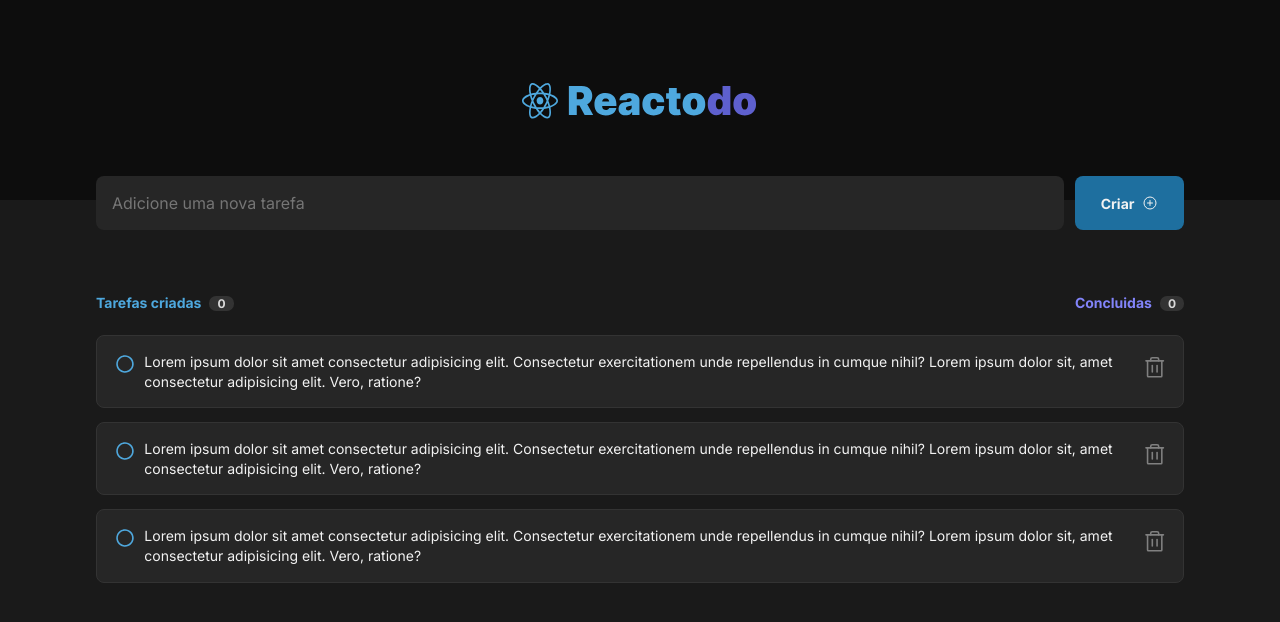
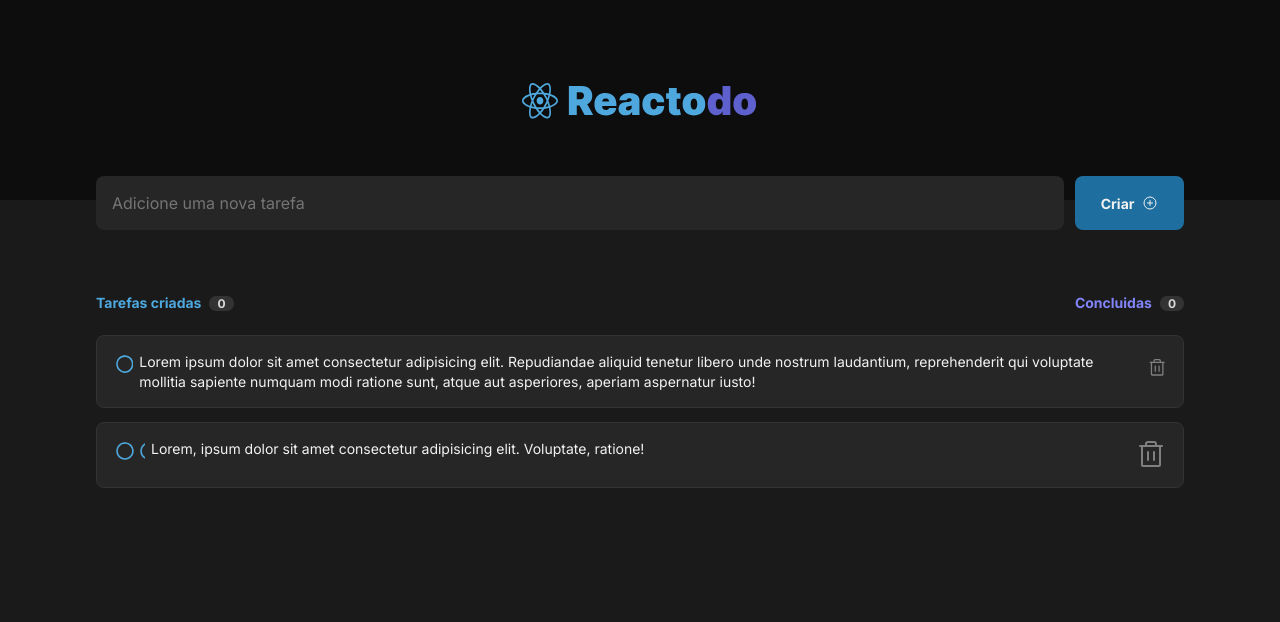
Before and after one commit to thiagolemosdev/react-todo, a React (Vite) app: page / in a window 1280 px wide. Shown: the top 622 px of the page. Built offline with nearby package versions, Linux system fonts and the light colour scheme.

Commit message:
input funcional

```diff
--- a/package.json
+++ b/package.json
@@ -11,7 +11,8 @@
   "dependencies": {
     "phosphor-react": "^1.4.1",
     "react": "^18.2.0",
-    "react-dom": "^18.2.0"
+    "react-dom": "^18.2.0",
+    "uuidv4": "^6.2.13"
   },
   "devDependencies": {
     "@types/react": "^18.0.17",
--- a/src/App.tsx
+++ b/src/App.tsx
@@ -1,9 +1,12 @@
 import Header from './components/Header'
-import InputTodo from './components/InputTodo'
 
 import styles from './App.module.css'
 import './global.css'
-import Tasks from './components/TasksList'
+import TasksList from './components/TasksList'
+import { v4 } from 'uuid';
+
+
+const tasks = []
 
 function App() {
 
@@ -11,11 +14,8 @@ function App() {
     <>
       <Header />
       <div className={styles.wrapper}>
-        <div>
-          <InputTodo />
-        </div>
         <main>
-          <Tasks />
+          <TasksList task={tasks} />
         </main>
       </div>
     </>
--- a/src/components/InputTodo.module.css
+++ /dev/null
@@ -1,57 +0,0 @@
-.form {
-  width: 100%;
-  display: flex;
-  justify-content: space-between;
-}
-
-.form input {
-  width: 89%;
-  height: 54px;
-  padding: 1rem;
-  border-radius: 8px;
-
-  background-color: var(--gray-500);
-  border: none;
-  color: var(--gray-100);
-}
-
-.form input:focus {
-  outline: 1px solid var(--purple);
-}
-
-.form button {
-  display: flex;
-  align-items: center;
-  justify-content: center;
-  gap: 0.5rem;
-
-  width: 10%;
-  border-radius: 8px;
-  background-color: var(--dark-blue);
-  border: none;
-  color: var(--gray-100);
-  font-size: 0.875rem;
-  font-weight: bold;
-  transition: 0.3s;
-}
-
-.form button:hover {
-  background: var(--blue);
-}
-
-@media (max-width: 768px) {
-  .form {
-    display: grid;
-    grid-template-columns: 1fr;
-    gap: 0.5rem;
-  }
-
-  .form input {
-    width: 100%;
-  }
-
-  .form button {
-    width: 100%;
-    height: 54px;
-  }
-}
--- a/src/components/InputTodo.tsx
+++ /dev/null
@@ -1,12 +0,0 @@
-import React from 'react'
-import { PlusCircle } from 'phosphor-react'
-import styles from './InputTodo.module.css'
-
-export default function InputTodo() {
-  return (
-    <form className={styles.form}>
-      <input type="text" placeholder='Adicione uma nova tarefa' />
-      <button >Criar <PlusCircle size={16} /> </button>
-    </form>
-  )
-}
--- a/src/components/Tasks.module.css
+++ b/src/components/Tasks.module.css
@@ -49,6 +49,8 @@
 .trash {
   color: var(--gray-300);
   transition: 0.3s;
+  width: 32px;
+  height: 32px;
 }
 
 .trash:hover {
--- a/src/components/Tasks.tsx
+++ b/src/components/Tasks.tsx
@@ -2,22 +2,18 @@ import React from 'react'
 import { Trash } from 'phosphor-react'
 import styles from './Tasks.module.css'
 
-export default function Tasks() {
+interface Task {
+  id: string,
+  note: string,
+  isComplete: boolean,
+}
+
+export default function Tasks({ id, note, isComplete }: Task) {
   return (
     <div>
       <div className={styles.task}>
-        <input type="checkbox" name="checkbox-1" id="checkbox-1" />
-        <label htmlFor="checkbox-1">Lorem ipsum dolor sit amet consectetur adipisicing elit. Consectetur exercitationem unde repellendus in cumque nihil? Lorem ipsum dolor sit, amet consectetur adipisicing elit. Vero, ratione?</label>
-        <Trash className={styles.trash} size={32} />
-      </div>
-      <div className={styles.task}>
-        <input type="checkbox" name="checkbox-2" id="checkbox-2" />
-        <label htmlFor="checkbox-2">Lorem ipsum dolor sit amet consectetur adipisicing elit. Consectetur exercitationem unde repellendus in cumque nihil? Lorem ipsum dolor sit, amet consectetur adipisicing elit. Vero, ratione?</label>
-        <Trash className={styles.trash} size={32} />
-      </div>
-      <div className={styles.task}>
-        <input type="checkbox" name="checkbox-3" id="checkbox-3" />
-        <label htmlFor="checkbox-3">Lorem ipsum dolor sit amet consectetur adipisicing elit. Consectetur exercitationem unde repellendus in cumque nihil? Lorem ipsum dolor sit, amet consectetur adipisicing elit. Vero, ratione?</label>
+        <input type="checkbox" name={`checkbox-${id}`} id={`checkbox-${id}`} />
+        <label htmlFor={`checkbox-${id}`}>{note}</label>
         <Trash className={styles.trash} size={32} />
       </div>
     </div>
--- a/src/components/TasksList.module.css
+++ b/src/components/TasksList.module.css
@@ -1,3 +1,61 @@
+.form {
+  width: 100%;
+  display: flex;
+  justify-content: space-between;
+}
+
+.form input {
+  width: 89%;
+  height: 54px;
+  padding: 1rem;
+  border-radius: 8px;
+
+  background-color: var(--gray-500);
+  border: none;
+  color: var(--gray-100);
+}
+
+.form input:focus {
+  outline: 1px solid var(--purple);
+}
+
+.form button {
+  display: flex;
+  align-items: center;
+  justify-content: center;
+  gap: 0.5rem;
+
+  width: 10%;
+  border-radius: 8px;
+  background-color: var(--dark-blue);
+  border: none;
+  color: var(--gray-100);
+  font-size: 0.875rem;
+  font-weight: bold;
+  transition: 0.3s;
+}
+
+.form button:hover {
+  background: var(--blue);
+}
+
+@media (max-width: 768px) {
+  .form {
+    display: grid;
+    grid-template-columns: 1fr;
+    gap: 0.5rem;
+  }
+
+  .form input {
+    width: 100%;
+  }
+
+  .form button {
+    width: 100%;
+    height: 54px;
+  }
+}
+
 .status {
   display: flex;
   justify-content: space-between;
--- a/src/components/TasksList.tsx
+++ b/src/components/TasksList.tsx
@@ -1,25 +1,67 @@
-import React from 'react'
-import { ClipboardText } from 'phosphor-react'
+import { ChangeEvent, FormEvent, InvalidEvent, useState } from "react";
+import { ClipboardText, Note, PlusCircle } from 'phosphor-react'
 import styles from './TasksList.module.css'
 import Tasks from './Tasks'
+import { v4 } from 'uuid';
 
 export default function TasksList() {
+
+  const [tasks, setTasks] = useState([{
+    id: v4(),
+    note: "Lorem ipsum dolor sit amet consectetur adipisicing elit. Repudiandae aliquid tenetur libero unde nostrum laudantium, reprehenderit qui voluptate mollitia sapiente numquam modi ratione sunt, atque aut asperiores, aperiam aspernatur iusto!",
+    isComplete: false
+  },
+  {
+    id: v4(),
+    note: "Lorem, ipsum dolor sit amet consectetur adipisicing elit. Voluptate, ratione!",
+    isComplete: false
+  },])
+  console.log(tasks)
+
+  const [newTask, setNewTask] = useState([])
+
+  function handleCreateNewTasks(event) {
+    event.preventDefault();
+    console.log(event.target.innerText)
+    setNewTask({
+      id: v4(),
+      note: event.target.innerText,
+      isComplete: false
+    })
+    setTasks([...tasks, newTask])
+  }
+
   return (
     <div>
+      <form onSubmit={handleCreateNewTasks} className={styles.form}>
+        <input type="text" placeholder='Adicione uma nova tarefa' />
+        <button type="submit" >Criar <PlusCircle size={16} /> </button>
+      </form>
+
       <div className={styles.status}>
         <p className={styles.created}>Tarefas criadas<span>0</span></p>
         <p className={styles.concluded}>Concluidas<span>0</span></p>
       </div>
+
       <div className={styles.tasks}>
+        {tasks.map((task) => {
+          return (
+            <div>
+              <Tasks
+                key={task.id}
+                id={task.id}
+                note={task.note}
+                isComplete={task.isComplete}
+              />
+            </div>
+          )
+        })}
+
         {/* <div className={styles.empty}>
           <ClipboardText className={styles.clipboard} size={64} />
           <p>Você ainda não tem tarefas cadastradas <span>Crie tarefas e organize seus itens a fazer</span></p>
         </div> */}
 
-        <div>
-          <Tasks />
-        </div>
-
       </div>
     </div>
   )
```
Also changed, not shown: 1 other file (tests, documents, lock files or other folders).
